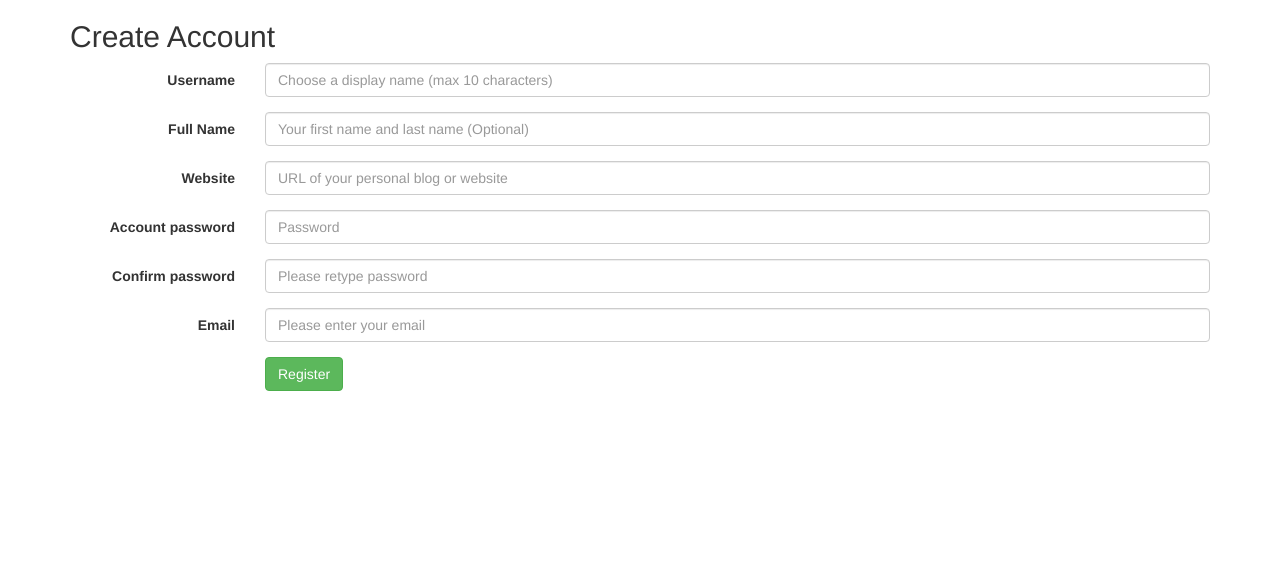
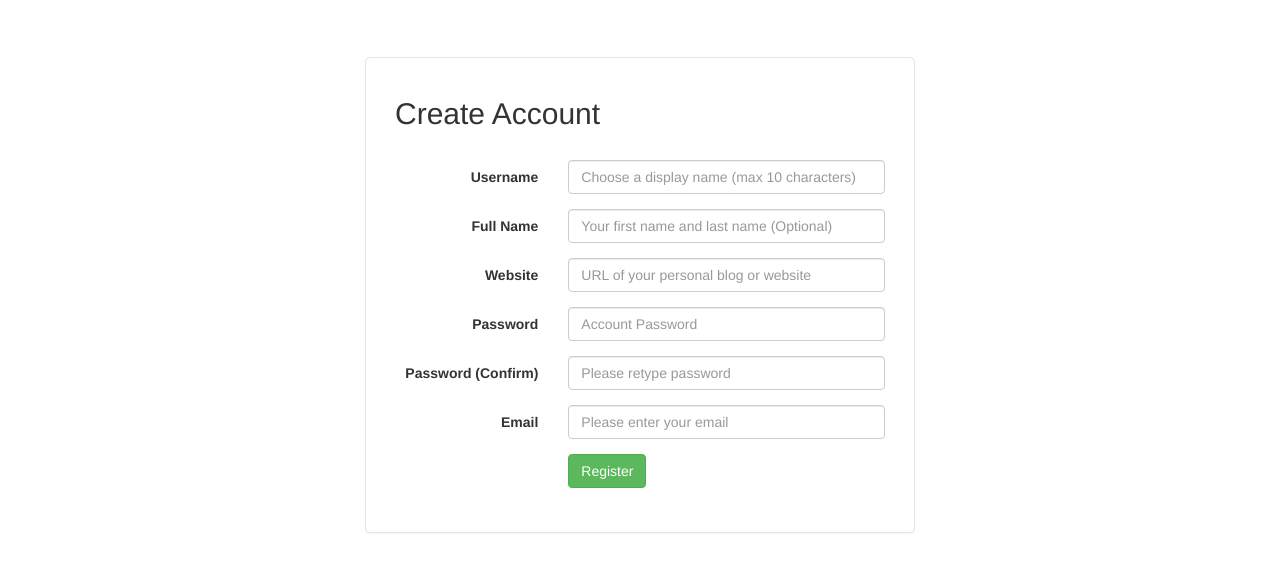
Before and after one commit to cyberguide119/mobilehub, a CodeIgniter app: page /index.php/auth/register in a window 1280 px wide. Shown: the top 572 px of the page. Run offline with CodeIgniter, Linux system fonts and the light colour scheme.

Commit message:
More changes to the UI of the Registration form

```diff
--- a/application/views/login/RegisterView.php
+++ b/application/views/login/RegisterView.php
@@ -13,50 +13,54 @@ and open the template in the editor.
     </head>
     <body>
     <div class="container">
-            <h2>Create Account</h2>
-            <form action="<?php echo site_url('/auth/createaccount') ?>" method="POST" class="form-horizontal">
+            <form action="<?php echo site_url('/auth/createaccount') ?>" method="POST" class="form-horizontal form-signup">
+                <h2>Create Account</h2><br>
                 <div class="form-group">
-                    <label class="control-label col-sm-2">Username</label>
-                    <div class="col-sm-10">
+                    <label class="control-label col-sm-4">Username</label>
+                    <div class="col-sm-8">
                         <input type="text" class="form-control" name='uname' length="10" size="10" placeholder="Choose a display name (max 10 characters)">
                     </div>
                 </div>
                 <div class="form-group">
-                    <label class="control-label col-sm-2">Full Name</label>
-                    <div class="col-sm-10">
+                    <label class="control-label col-sm-4">Full Name</label>
+                    <div class="col-sm-8">
                         <input type="text" class="form-control" name='name' length="20" size="50" placeholder="Your first name and last name (Optional)">
                     </div>
                 </div>
                 <div class="form-group">
-                    <label class="control-label col-sm-2">Website</label>
-                    <div class="col-sm-10">
+                    <label class="control-label col-sm-4">Website</label>
+                    <div class="col-sm-8">
                         <input type="text" class="form-control" name='website' length="50" size="50" placeholder="URL of your personal blog or website">
                     </div>
                 </div>
                 <div class="form-group">
-                    <label class="control-label col-sm-2">Account password</label>
-                    <div class="col-sm-10">
-                        <input type="password" class="form-control" name='pword' length="15" size="30" placeholder="Password">
+                    <label class="control-label col-sm-4">Password</label>
+                    <div class="col-sm-8">
+                        <input type="password" class="form-control" name='pword' length="15" size="30" placeholder="Account Password">
                     </div>
                 </div>
                 <div class="form-group">
-                    <label class="control-label col-sm-2">Confirm password</label>
-                    <div class="col-sm-10">
+                    <label class="control-label col-sm-4">Password (Confirm)</label>
+                    <div class="col-sm-8">
                         <input type="password" class="form-control" name='conf_pword' length="15" size="30" placeholder="Please retype password">
                     </div>
                 </div>
                 <div class="form-group">
-                    <label class="control-label col-sm-2">Email</label>
-                    <div class="col-sm-10">
+                    <label class="control-label col-sm-4">Email</label>
+                    <div class="col-sm-8">
                         <input type="text" class="form-control" name='email' length="50" size="50" placeholder="Please enter your email">
                     </div>
                 </div>
                 <div class="form-group">
-                    <div class="col-sm-offset-2 col-sm-10">
+                    <div class="col-sm-offset-4 col-sm-8">
                         <button type="submit" class="btn btn-success">Register</button>
                     </div>
                 </div>
-        <span style="color: red"><?php echo $errmsg ?></span> <br>
+                <?php
+                    if ($errmsg != NULL){
+                        echo '<div class="alert alert-danger">' . $errmsg . '</div>';
+                    }
+                ?>
         </form>
     </div>
     <script src="https://code.jquery.com/jquery.js"></script>
--- a/resources/css/site-theme.css
+++ b/resources/css/site-theme.css
@@ -19,3 +19,17 @@
     -moz-box-shadow: 0 1px 2px rgba(0,0,0,.05);
     box-shadow: 0 1px 2px rgba(0,0,0,.05);
 }
+
+.form-signup{
+    max-width: 550px;
+    padding: 19px 29px 29px;
+    margin: 5% auto 20px;
+    background-color: #fff;
+    border: 1px solid #e5e5e5;
+    -webkit-border-radius: 5px;
+    -moz-border-radius: 5px;
+    border-radius: 5px;
+    -webkit-box-shadow: 0 1px 2px rgba(0,0,0,.05);
+    -moz-box-shadow: 0 1px 2px rgba(0,0,0,.05);
+    box-shadow: 0 1px 2px rgba(0,0,0,.05);
+}
```
